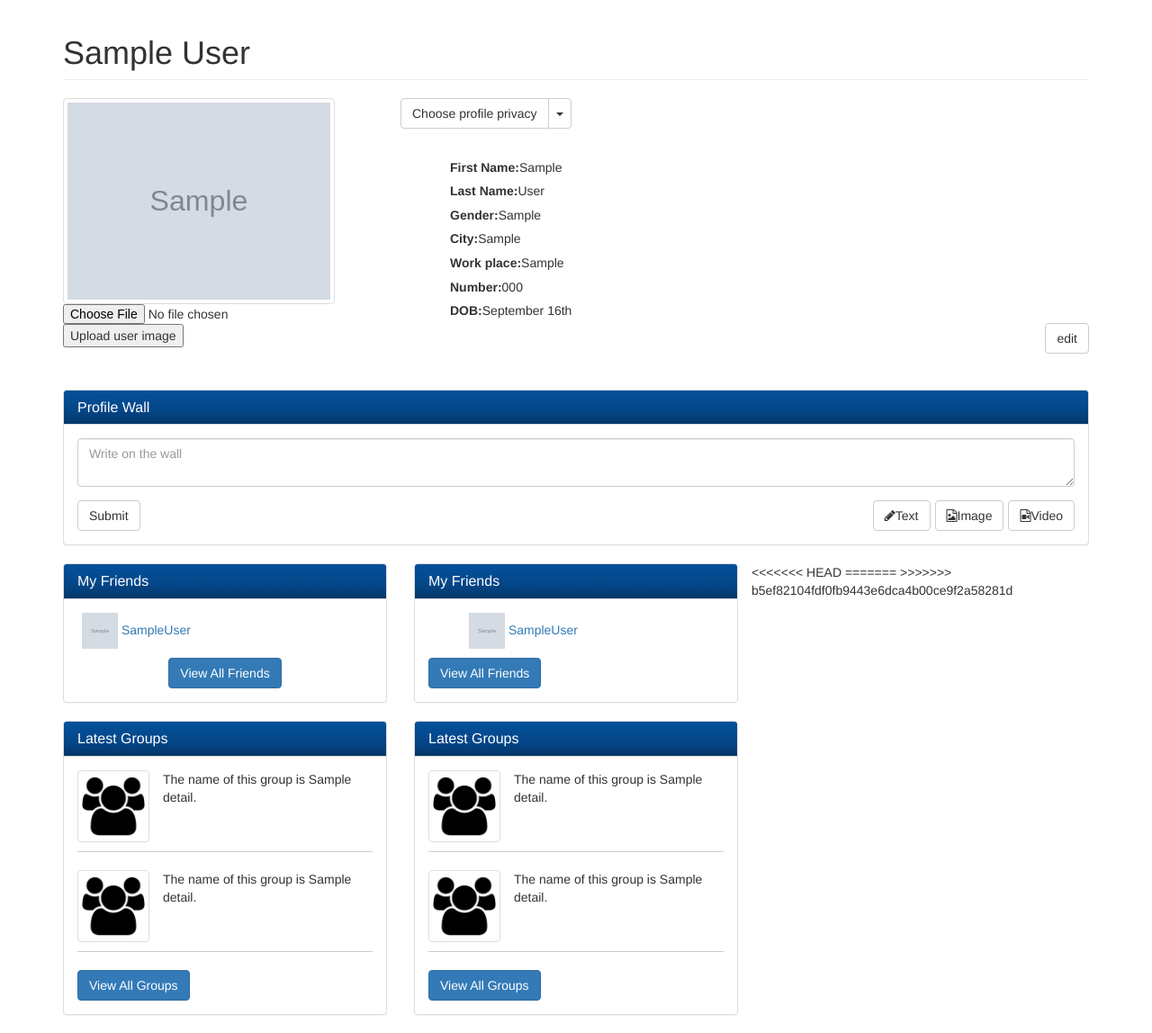
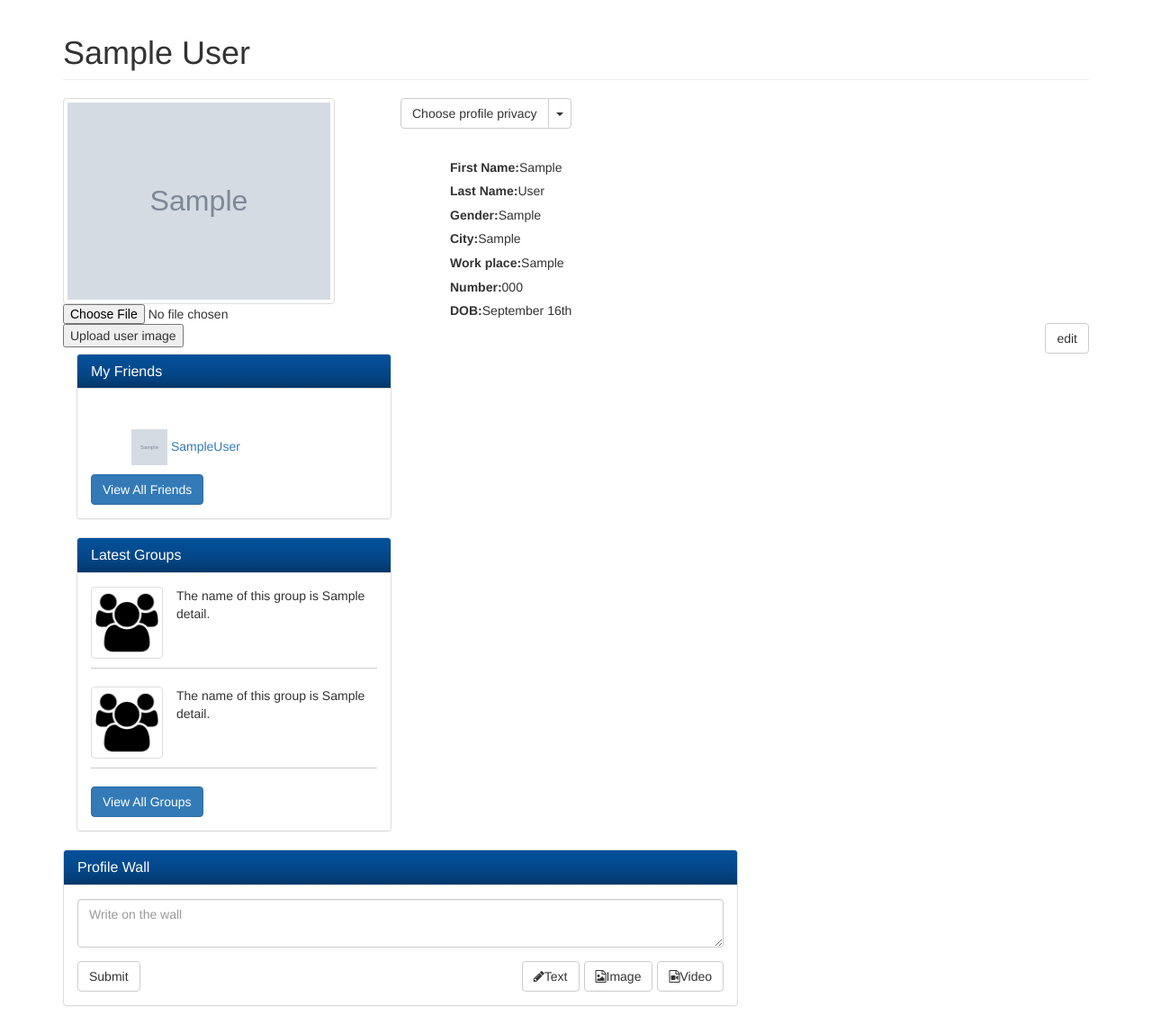
Before and after one commit to chuntaomou/gc06, a PHP site: page /UserProfile.php?id=1 in a window 1280 px wide. Shown: the part 73-1221 px from the top of the page at 90% size. After the commit the page ends 1191 px from the top, so only its background shows below. Run offline with PHP 8.4, Linux system fonts and the light colour scheme; the visitor is signed in with stand-in values (Sample User, id 1); tables that the repository leaves empty or names only in its code hold one stand-in row (values such as "Sample post"); grey boxes marked "Sample" are stand-in pictures; some libraries are stand-ins or nearby versions.

Commit message:
latest version

```diff
--- a/gc06/html/UserProfile.php
+++ b/gc06/html/UserProfile.php
@@ -90,9 +90,13 @@ ini_set('error_reporting', E_ALL);
 
 
                 ?>
-              </div><br><br>
+
+              </div>
+              <?php
+              include "../includes/friendandgroupcols.php";
+              ?><br><br>
               <div class="row">
-                <div class="col-md-12">
+                <div class="col-md-8">
                   <div class="panel panel-default">
                     <div class="panel-heading">
                       <h3 class="panel-title">Profile Wall</h3>
@@ -114,132 +118,14 @@ ini_set('error_reporting', E_ALL);
                     </div>
                   </div>
                 </div>
-              </div>
-            </div>
-          </div>
-<<<<<<< HEAD
-=======
-          <div class="col-md-4">
-            <div class="panel panel-default friends">
-              <div class="panel-heading">
-                <h3 class="panel-title">My Friends</h3>
-              </div>
-              <div class="panel-body">
-                <ul style="padding:0px;">
-                  <?php
-                  include "../php/mysql_connect.php";
-                  ini_set('display_error', '1');
-                  error_reporting(E_ALL);
-                  $userid = $_SESSION["userid"];
-                  $query = "SELECT user_id,friend_id FROM friends_list WHERE user_id ='$userid' or friend_id = '$userid' and status='friend' ";
-                  $result = mysqli_query($connection, $query) or die( 'Error occur selecting friends'.mysqli_error());
-                  $friendidArray = array();
 
-                  if (mysqli_num_rows($result)!= 0){
-                    while ($row=mysqli_fetch_array($result)){
-                     if ($row["user_id"]==$userid)  $friendidArray[]=$row["friend_id"];
-                        else $friendidArray[]=$row["user_id"];
-
-                       }
-                    foreach ($friendidArray as $friendid){
-                        $query = "SELECT * from user_detail where user_id='$friendid' ";
-                        $result = mysqli_query($connection, $query) or die('Error making select users query'.mysqli_error());
-                        $row = mysqli_fetch_array($result);
-                        $id = $row["user_id"];
-                        $name = $row["first_name"].$row["last_name"];
-                        if($row["profile_pic"]==NULL){
-                          $icon='../img/user.png';
-                        }  else
-                        {
-                          $icon="../images/{$row['profile_pic']}";
-                        }
-                       echo
-                        ('
-                          <li>
-                            <a href="../html/UserProfile.php?id='.$id.'" class ="thumbail">
-                              <img src= '.$icon.' alt ="usericon" style="width: 40px; height: 40px">
-                              '.$name.'
-                            </a>
-                          </li>
-                      ');
-                     }
-                  }
-
-                  mysqli_close($connection);
-                   ?>
-
-                </ul>
-                <div class="clearfix"></div>
-                <div class="row text-center">
-                <a class="btn btn-primary" href="../html/Friends.php" style="margin-top: 10px;">View All Friends</a>
-              </div>
-              </div>
-            </div>
-            <div class="panel panel-default groups">
-              <div class="panel-heading">
-                <h3 class="panel-title">Latest Groups</h3>
-              </div>
-              <div class="panel-body">
-                <?php
-                include "../php/mysql_connect.php";
-                ini_set('display_error', '1');
-                ini_set('error_reporting', E_ALL);
-
-                $userid=$_SESSION["userid"];
-                $output="";
-                $query = "SELECT * FROM circle_detail WHERE circle_admin_user_id ='$userid' ";
-                $result = mysqli_query($connection, $query) or die('Error making select users query'.mysqli_error());
-
-                while($row=mysqli_fetch_array($result)){
-                  $circleName= $row["circle_name"];
-                  $circleid=$row["circle_id"];
-                  $output.='
-                  <div class="group-item">
-                  <a href="../html/Circlechat.php?id='.$circleid.'" target ="_blank">
-                  <img src="../img/group.png" class="img-thumbnail">
-                  </a>
-                    <p>The name of this group is '.$circleName.'.</p>
-                  </div>
-                  <div class="clearfix"></div>
-                  ';
-                }
-
-                $querymember="SELECT * FROM circle_members WHERE member_user_id='$userid'";
-                $resultmember=mysqli_query($connection,$querymember) or die ("error in selecting member in circle");
-                $countmember=mysqli_num_rows($resultmember);
-
-                if($countmember>0){
-                  while($rowmember=mysqli_fetch_array($resultmember)){
-                    $circle_member_id=$rowmember["circle_id"];
-                    $queryfindname="SELECT * FROM circle_detail WHERE circle_id='$circle_member_id'";
-                    $resultfindname=mysqli_query($connection,$queryfindname) or die("error in finding name member");
-                    $row_member_name=mysqli_fetch_array($resultfindname);
-                    $circle_member_name=$row_member_name["circle_name"];
-                    $output.='
-                    <div class="group-item">
-                    <a href="../html/Circlechat.php?id='.$circle_member_id.'" target ="_blank">
-                    <img src="../img/group.png" class="img-thumbnail">
-                    </a>
-                      <p>The name of this group is '.$circle_member_name.'.</p>
-                    </div>
-                    <div class="clearfix"></div>
-                    ';
-                  }
-                }
-
-                mysqli_close($connection);
-                echo $output;
-                ?>
-                <div class="clearfix"></div>
-                <a href="../html/Groups.php" class="btn btn-primary">View All Groups</a>
               </div>
             </div>
           </div>
 
-          <?php
-          include "../includes/friendandgroupcols.php";
-          ?>
->>>>>>> b5ef82104fdf0fb9443e6dca4b00ce9f2a58281d
+
+
+
 
         </div>
       </div>
--- a/gc06/php/getUserDetail.php
+++ b/gc06/php/getUserDetail.php
@@ -91,7 +91,7 @@ if ($myid == $userid) {
 if ($myid!=$userid) {
   //如果是朋友的话 ，直接就可以看profile
   if($friend==1){
-    echo("<div class='col-md-8'>
+    echo("<div class='col-md-4'>
       <ul>
         <li><strong>First Name:</strong>{$firstname}</li>
         <li><strong>Last Name:</strong>{$lastname}</li>
```
